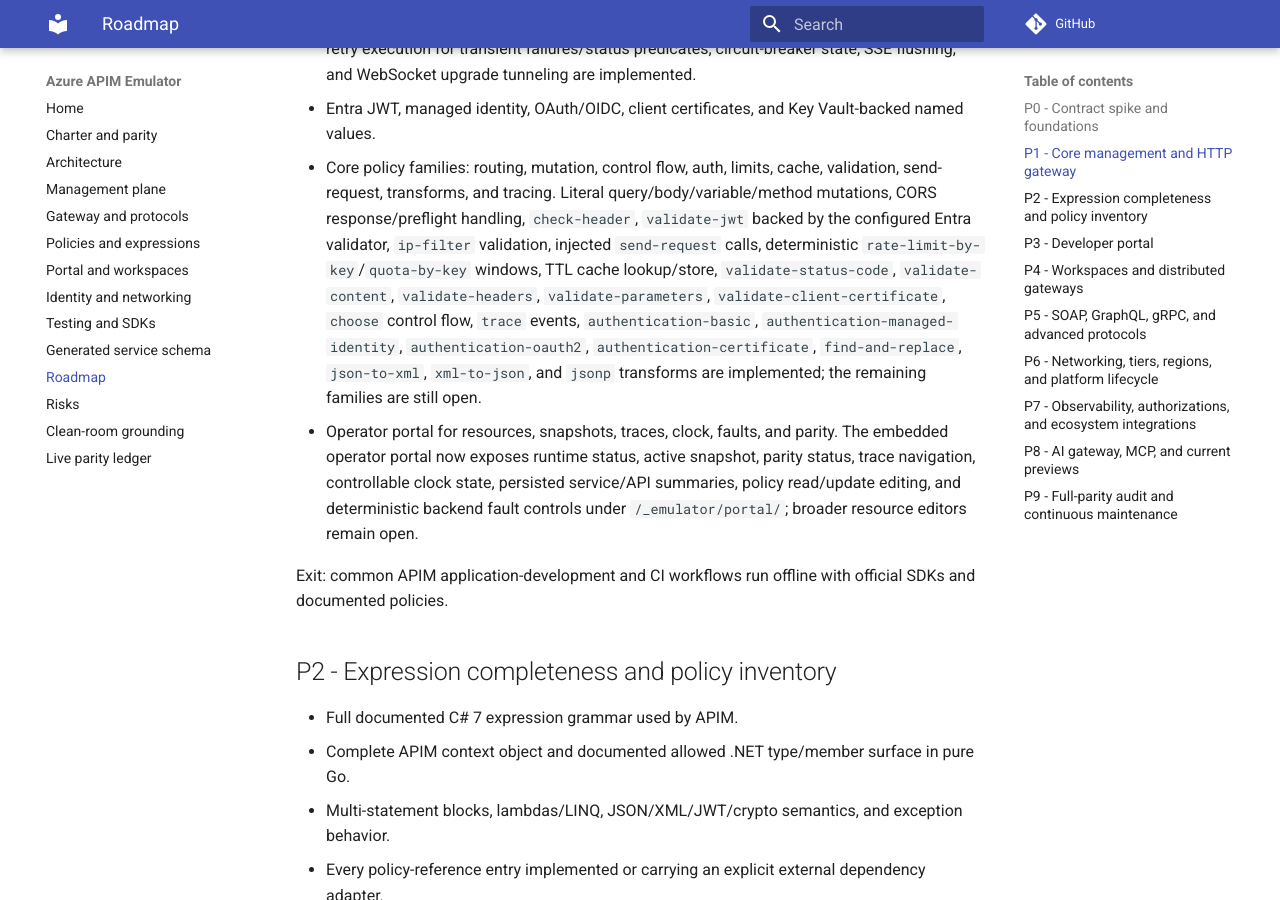
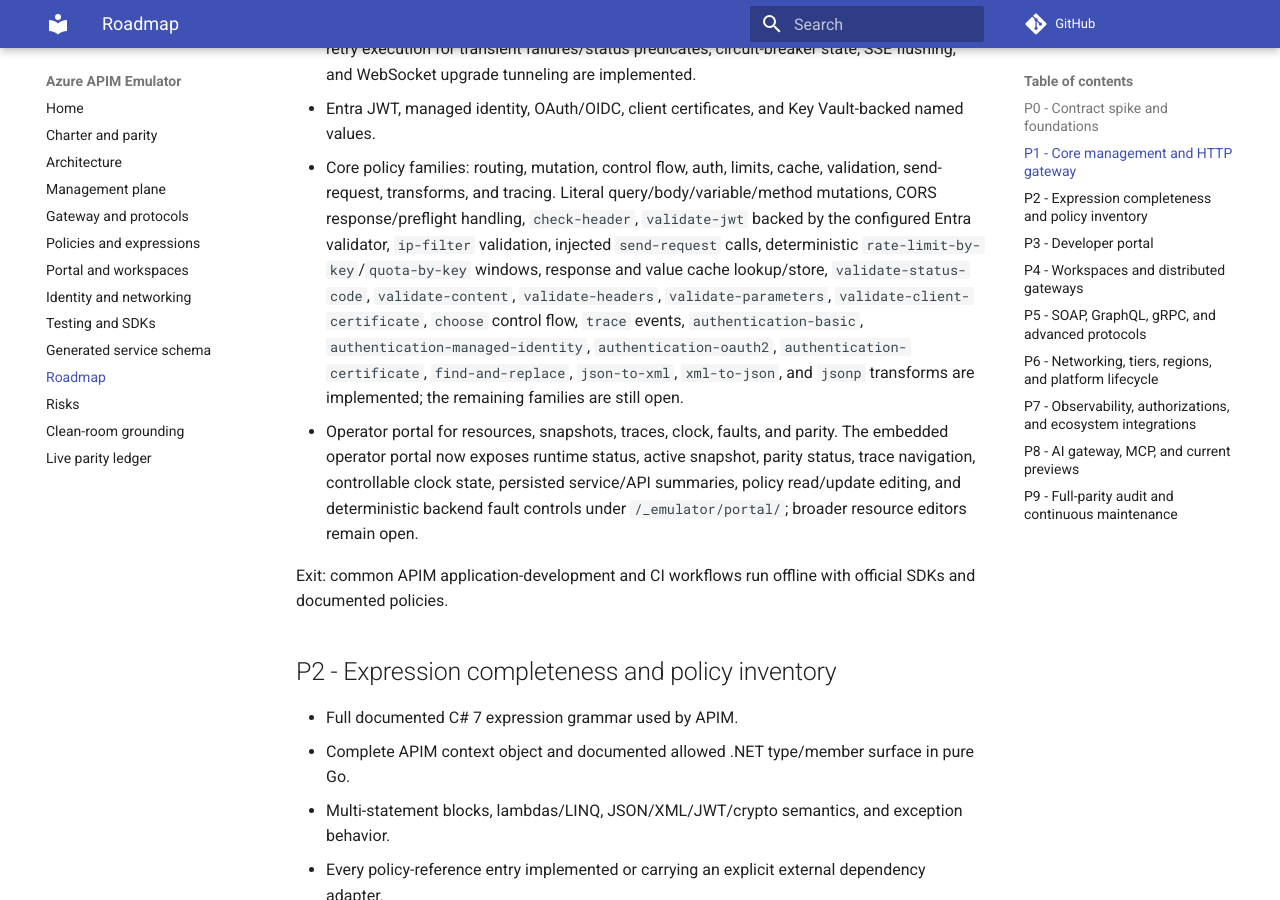
Before and after one commit to calvinchengx/azure-apim-emulator, an MkDocs documentation site: the page built from docs/09-roadmap.md, in a window 1280 px wide and 900 px high, scrolled down 1792 px. Built offline with MkDocs 1.6.1 and Material for MkDocs 9.7.7, drawn with Linux system fonts in a browser that asks for light colours; comment, search, counter and statistics services are not loaded.

Commit message:
Document value cache policies

```diff
--- a/docs/09-roadmap.md
+++ b/docs/09-roadmap.md
@@ -40,7 +40,7 @@
   Custom hostname routing from persisted `hostnameConfigurations`, backend TLS chain-validation/client-certificate behavior, backend retry execution for transient failures/status predicates, circuit-breaker state, SSE flushing, and WebSocket upgrade tunneling are implemented.
 - Entra JWT, managed identity, OAuth/OIDC, client certificates, and Key Vault-backed named values.
 - Core policy families: routing, mutation, control flow, auth, limits, cache, validation, send-request, transforms, and tracing.
-  Literal query/body/variable/method mutations, CORS response/preflight handling, `check-header`, `validate-jwt` backed by the configured Entra validator, `ip-filter` validation, injected `send-request` calls, deterministic `rate-limit-by-key`/`quota-by-key` windows, TTL cache lookup/store, `validate-status-code`, `validate-content`, `validate-headers`, `validate-parameters`, `validate-client-certificate`, `choose` control flow, `trace` events, `authentication-basic`, `authentication-managed-identity`, `authentication-oauth2`, `authentication-certificate`, `find-and-replace`, `json-to-xml`, `xml-to-json`, and `jsonp` transforms are implemented; the remaining families are still open.
+  Literal query/body/variable/method mutations, CORS response/preflight handling, `check-header`, `validate-jwt` backed by the configured Entra validator, `ip-filter` validation, injected `send-request` calls, deterministic `rate-limit-by-key`/`quota-by-key` windows, response and value cache lookup/store, `validate-status-code`, `validate-content`, `validate-headers`, `validate-parameters`, `validate-client-certificate`, `choose` control flow, `trace` events, `authentication-basic`, `authentication-managed-identity`, `authentication-oauth2`, `authentication-certificate`, `find-and-replace`, `json-to-xml`, `xml-to-json`, and `jsonp` transforms are implemented; the remaining families are still open.
 - Operator portal for resources, snapshots, traces, clock, faults, and parity.
   The embedded operator portal now exposes runtime status, active snapshot, parity status, trace navigation, controllable clock state, persisted service/API summaries, policy read/update editing, and deterministic backend fault controls under `/_emulator/portal/`; broader resource editors remain open.
 
```
Also changed, not shown: docs/parity.md (+1 -1 lines).
